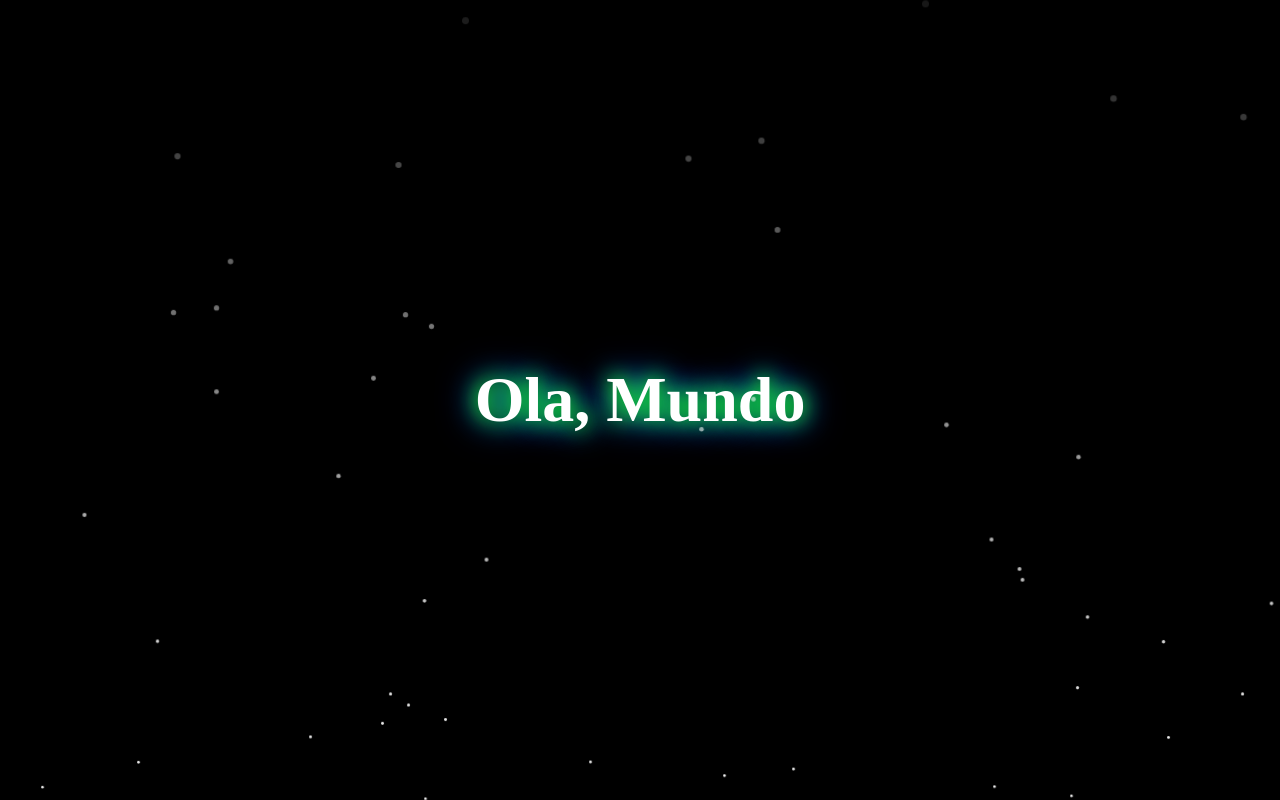
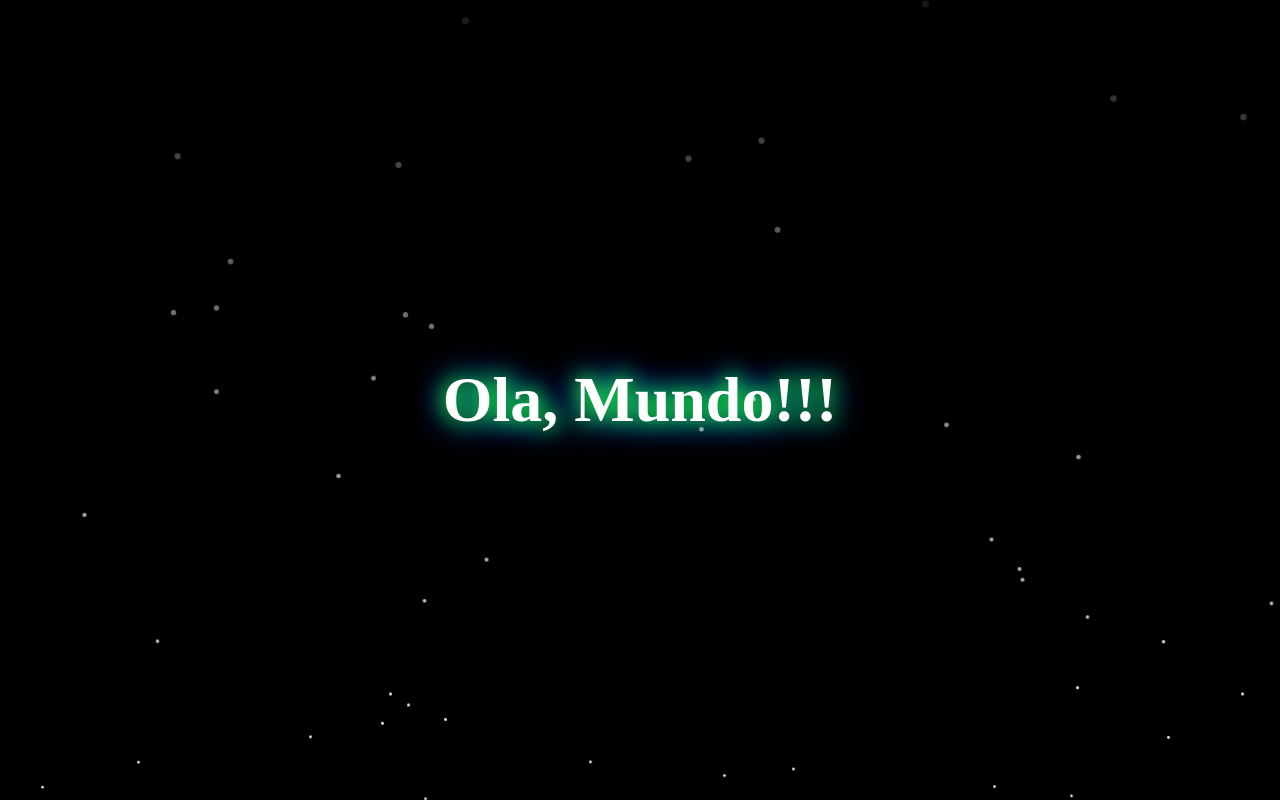
Before and after one commit to marcussilva4/projetocicd, a plain HTML site: page index.html in a window 1280 px wide. Drawn offline with Linux system fonts and the light colour scheme.

Commit message:
alteracao

```diff
--- a/index.html
+++ b/index.html
@@ -56,7 +56,7 @@
     </style>
 </head>
 <body>
-    <h1>Ola, Mundo</h1>
+    <h1>Ola, Mundo!!!</h1>
     <div class="particles"></div>
     <script>
         function createParticles() {
```
